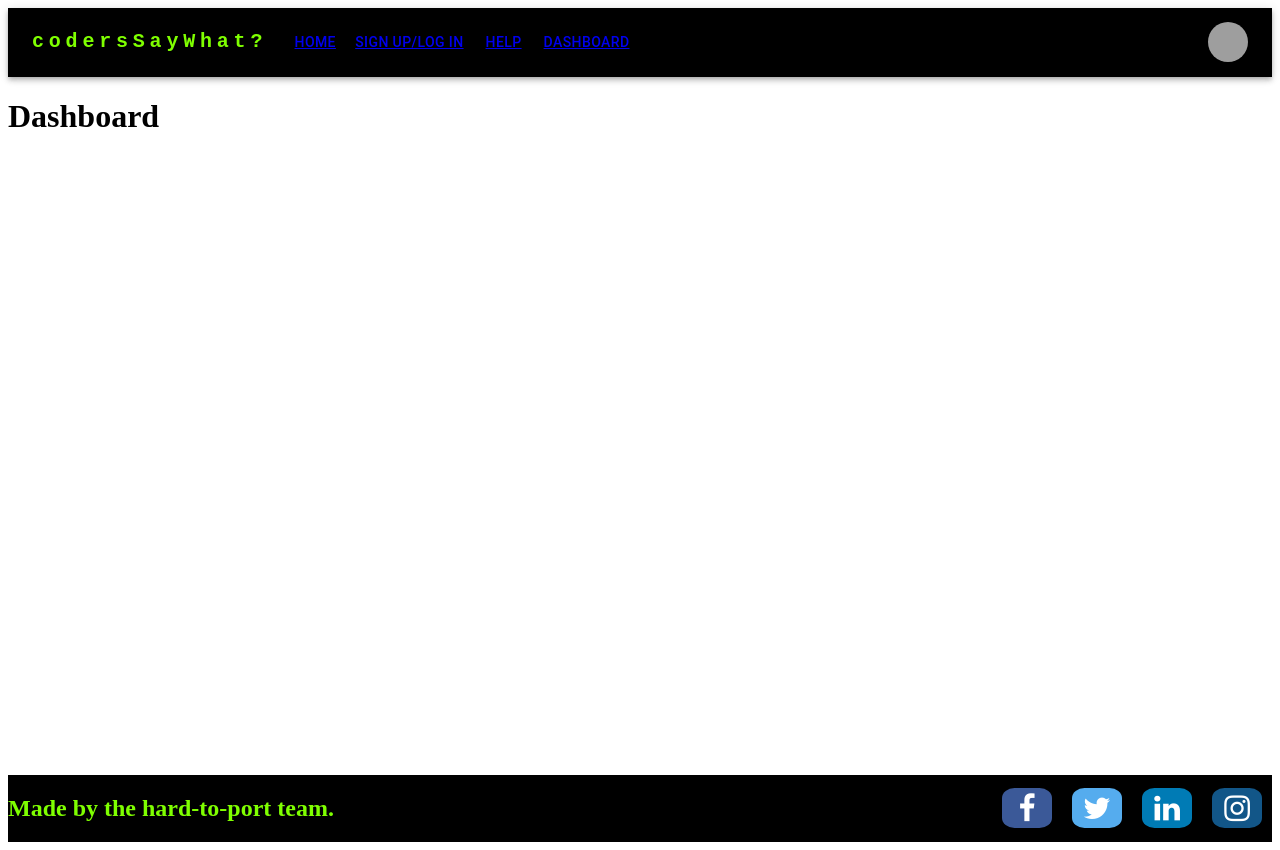
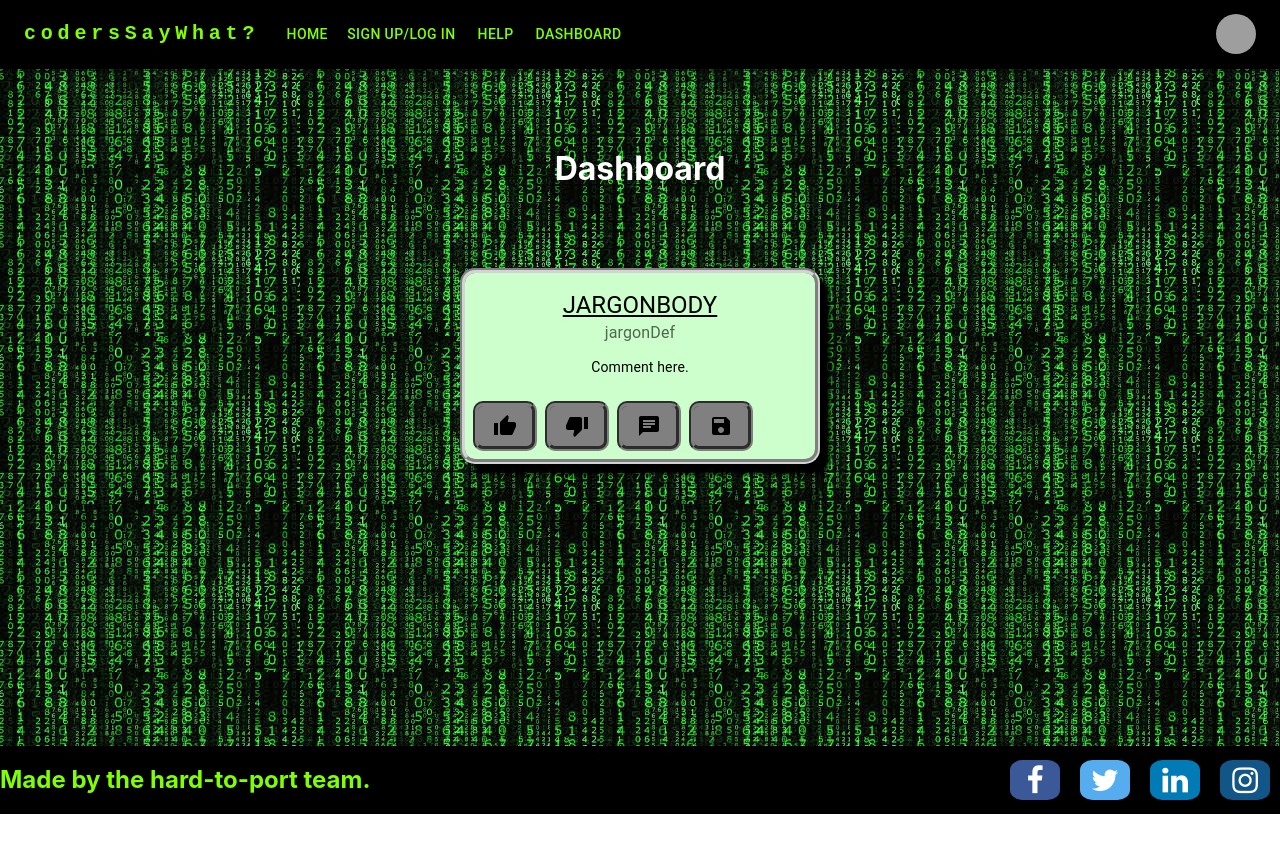
Before and after one commit to BeckyMWilson/Project3, a React (Create React App) app in the folder client/: page /dashboard in a window 1280 px wide. After the commit the page ends 814 px from the top, so only its background shows below. Built offline with nearby package versions, Linux system fonts and the light colour scheme; grey boxes are pictures that could not be loaded.

Commit message:
fix background

```diff
--- a/client/src/App.js
+++ b/client/src/App.js
@@ -24,7 +24,7 @@ function App() {
         <Routes>
 
           <Route path="/" element={<Homepage />} />
-          <Route path="/homepage" element={<Homepage />} />
+          <Route path="/home" element={<Homepage />} />
           <Route path="/help" element={<Help />} />
           <Route path="/login" element={<LogIn />} />
           <Route path="/dashboard" element={<Dashboard />} />
--- a/client/src/AppStyles.css
+++ b/client/src/AppStyles.css
@@ -1,7 +1,3 @@
-<link
-  rel="stylesheet"
- href="https://fonts.googleapis.com/css2?family=Material+Symbols+Outlined:opsz,wght,FILL,GRAD@48,400,0,0" />
-
 body {
   background-image: url(assets/images/matrix.jpg);
   margin: 0;
@@ -18,13 +14,19 @@ code {
 }
 
 
-
-
 main {
   height: calc(100vh - 123px);
   max-height: 100vh;
 }
 
+
+h1 {
+
+  color: white;
+  text-align: center;
+  padding: 5rem ;
+  margin: auto;
+}
 
 /* MEDIA QUERY FOR TABLETS AND SMALLER
 @media screen and (max-width: 768px) {
@@ -36,10 +38,10 @@ main {
 } */
   /* color: white;
 } */
-
+/*
 @media screen and (max-width: 640px) {
   .footer {
     width: 100%;
   }
 
-}
+} */
--- a/client/src/components/Footer/index.js
+++ b/client/src/components/Footer/index.js
@@ -1,5 +1,5 @@
 import React from 'react'
-import { ExternalLink } from 'react-external-link';
+//import { ExternalLink } from 'react-external-link';
 import "./FooterStyles.css";
 
 <link rel="style" href="https://cdnjs.cloudflare.com/ajax/libs/font-awesome/4.7.0/css/font-awesome.min.css"></link>
--- a/client/src/components/Navbar/index.js
+++ b/client/src/components/Navbar/index.js
@@ -97,7 +97,8 @@ const Navbar = () => {
               {pages.map((page) => (
                 <MenuItem key={page} onClick={handleCloseNavMenu}>
                   <Typography textAlign="center">
-                    <Link to={`/${page}`}>
+                    <Link
+                      style={{ textDecoration: "none", color: "black" }} to={`/${page}`}>
                       {page}
                     </Link>
                   </Typography>
@@ -131,7 +132,8 @@ const Navbar = () => {
                 onClick={handleCloseNavMenu}
                 sx={{ my: 2, color: 'white', display: 'block' }}
               >
-                <Link to={`/${page}`}>
+                <Link
+                  style={{ textDecoration: "none", color: "chartreuse" }} to={`/${page}`}>
                   {page}
                 </Link>
               </Button>
--- a/client/src/pages/Dashboard.js
+++ b/client/src/pages/Dashboard.js
@@ -1,5 +1,5 @@
 import React from 'react';
-
+import Cards from '../components/Cards'
 
 
 const Dashboard = () => {
@@ -7,6 +7,7 @@ const Dashboard = () => {
     <div>
 
       <h1>Dashboard</h1>
+      <Cards />
 
 
     </div>
--- a/client/src/pages/LogIn.js
+++ b/client/src/pages/LogIn.js
@@ -1,13 +1,14 @@
 import React from 'react';
-
-
 
 const LogIn = () => {
   return (
     <div>
       <h1> Log in here!</h1>
+
     </div>
   )
 }
 
 export default LogIn;
+
+// delete this comment
--- a/client/src/pages/Styles.css
+++ /dev/null
@@ -1,18 +0,0 @@
-.card-holder {
-  color: white;
-  text-align: center;
-  background-color: black;
-  flex-direction: column;
-  padding: 8rem 1rem;
-  margin: auto;
-  max-width: 400px;
-
-}
-
-h1 {
-  color: white;
-  text-align: center;
-  padding: 5rem ;
-  margin: auto;
-
-}
```
